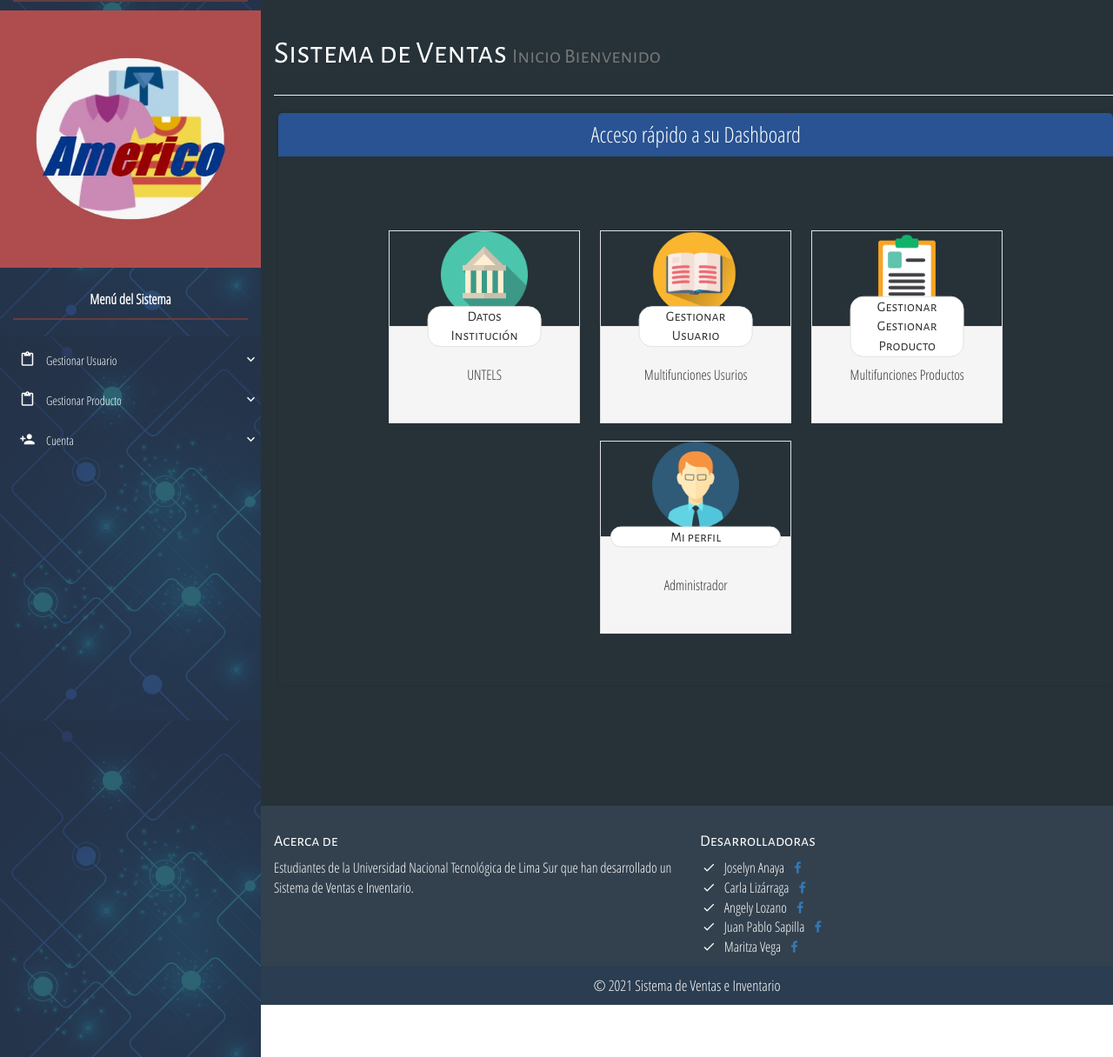
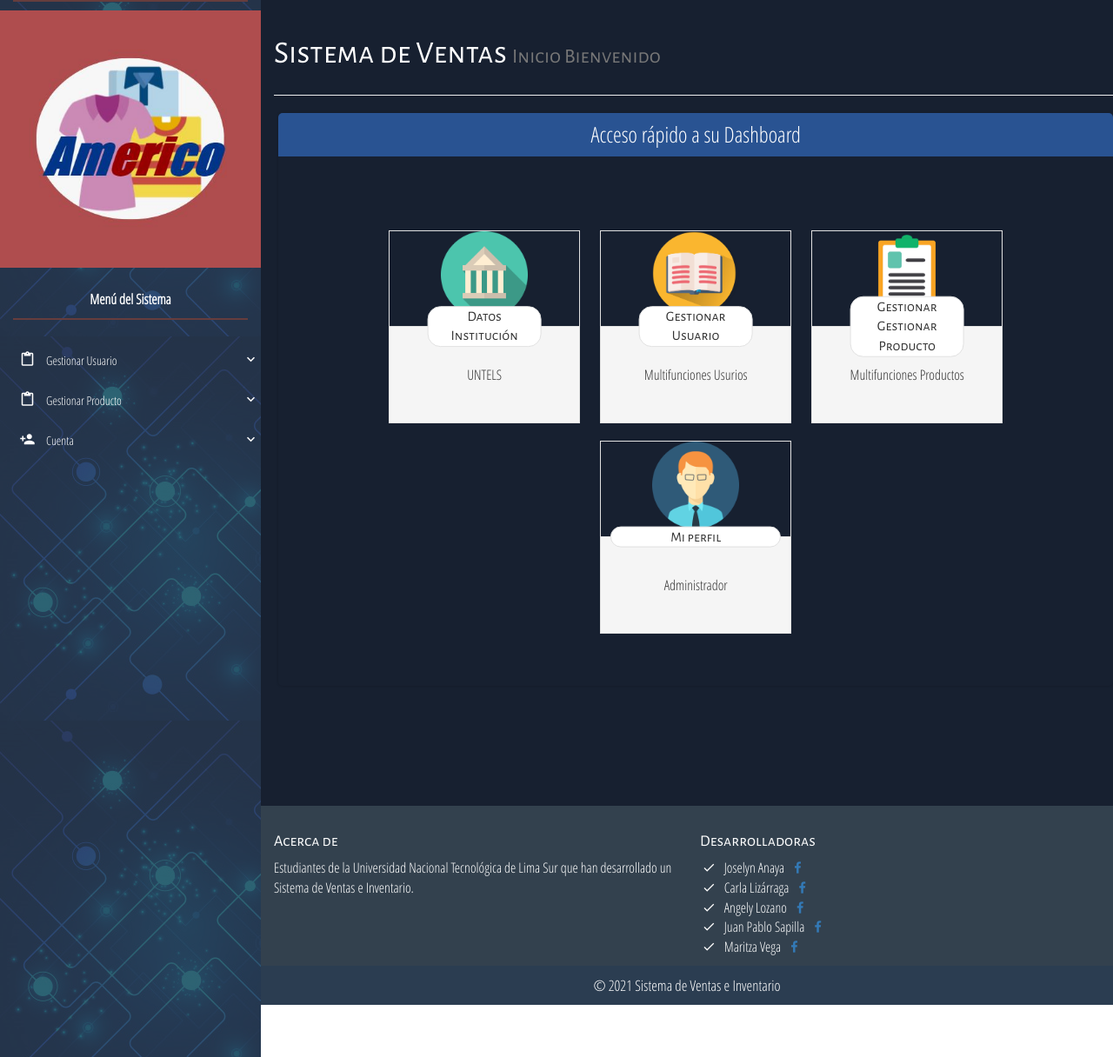
Before and after one commit to MaritzaVega/ProyectoGestion, a PHP site: page /vista/HomeAdministrador.php in a window 1280 px wide. Shown: the part 55-1271 px from the top of the page at 87% size. Run offline with PHP 8.4, Linux system fonts and the light colour scheme; the visitor is signed in with stand-in values (Sample User, id 1); some libraries are stand-ins or nearby versions; some web fonts are replaced.

Commit message:
Cambios en HomeAdministrador.php

```diff
--- a/ProyectoAmerico/vista/HomeAdministrador.php
+++ b/ProyectoAmerico/vista/HomeAdministrador.php
@@ -1,7 +1,7 @@
 <?php
 include "SuperiorA.php"
 ?>
-<div style="background-color: #263238;">
+<div style="background-color: #172030;">
         <div class="container">
 
             <div class="page-header">
```
